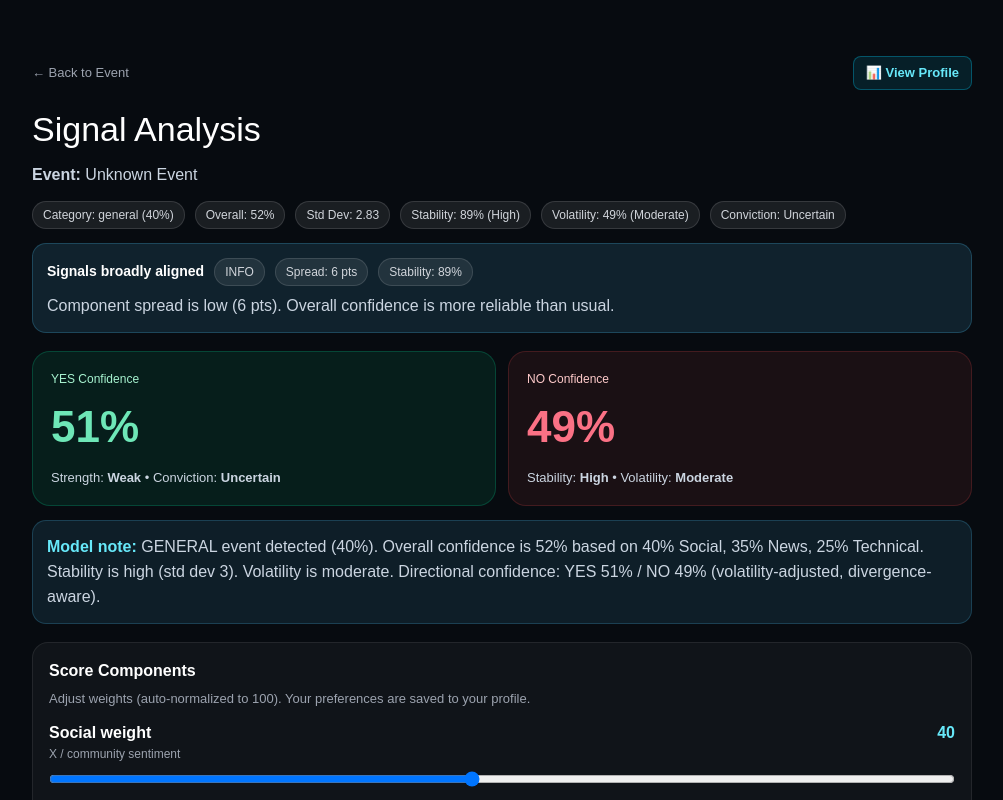
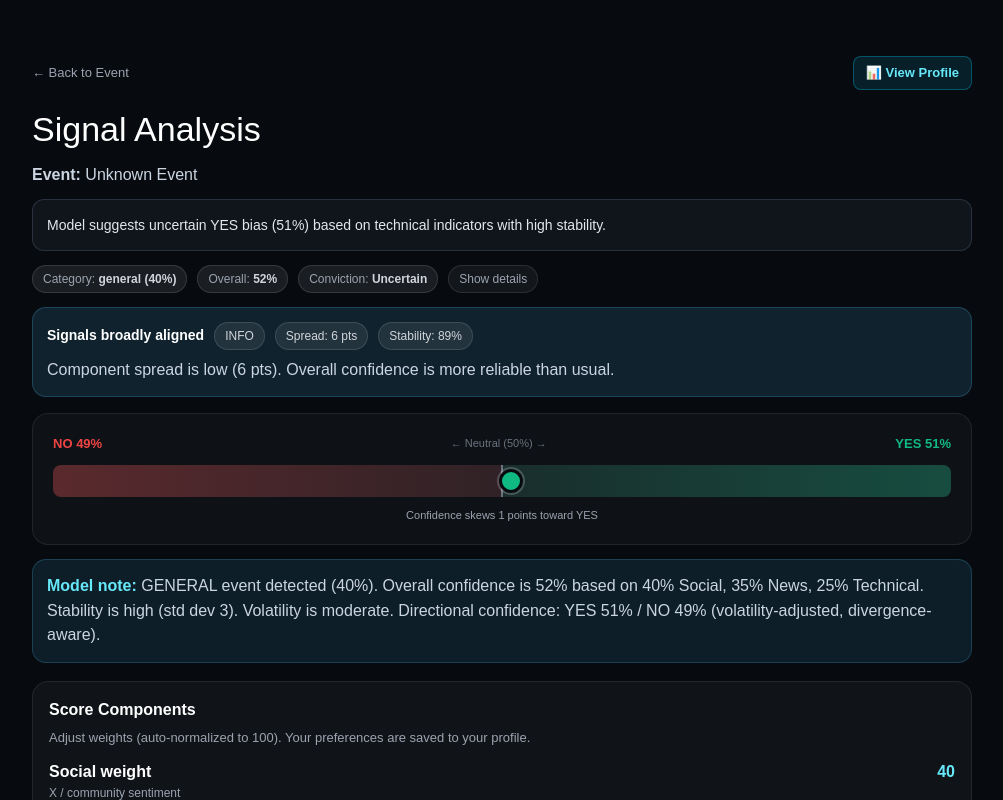
Before and after one commit to anujagadde18/tradedna, a Next.js app: page /scores in a window 1280 px wide. Shown: the top 800 px of the page, without its empty margins (138-1141 px from the left). Built offline with nearby package versions, Linux system fonts and the light colour scheme.

Commit message:
Update page.tsx

```diff
--- a/app/scores/page.tsx
+++ b/app/scores/page.tsx
@@ -1,5 +1,6 @@
 // app/scores/page-with-data.tsx
 "use client";
+
 import { Suspense, useMemo, useState, useEffect } from "react";
 import { useSearchParams, useRouter } from "next/navigation";
 import { analyzeEventWithData } from "@/lib/engine/analyzeEventWithData";
@@ -9,6 +10,7 @@ import { saveAnalysis } from "@/lib/profile/userProfile";
 import { getCachedNewsData, type NewsData } from "@/lib/data/newsData";
 import { getCachedSocialData, type SocialData } from "@/lib/data/socialData";
 import { EvidenceCards } from "@/components/evidence/EvidenceCards";
+import { PlainEnglishSummary, ConfidenceMeter, SimplifiedMetrics } from "@/components/ui/EnhancedUI";
 
 function ScoresContent() {
   const searchParams = useSearchParams();
@@ -111,9 +113,17 @@ function ScoresContent() {
           <b>Event:</b> {analysis.event}
         </div>
 
+        {/* Plain English Summary */}
+        <PlainEnglishSummary analysis={analysis} />
+
+        {/* Simplified Metrics */}
+        <SimplifiedMetrics analysis={analysis} />
+
+        <DivergenceBanner warnings={analysis.warnings} />
+
         {/* Real Data Status Banner */}
         {!isLoadingData && (analysis.dataIntegration.news.realDataUsed || analysis.dataIntegration.social.realDataUsed) && (
-          <div style={{ marginTop: 12, padding: 12, borderRadius: 10, background: "rgba(16,185,129,0.1)", border: "1px solid rgba(16,185,129,0.3)" }}>
+          <div style={{ marginTop: 14, padding: 12, borderRadius: 10, background: "rgba(16,185,129,0.1)", border: "1px solid rgba(16,185,129,0.3)" }}>
             <div style={{ fontSize: 13, color: "#10b981", fontWeight: 600 }}>
               ✅ Real Data Integrated:{" "}
               {analysis.dataIntegration.news.realDataUsed && `${analysis.dataIntegration.news.articleCount} news articles`}
@@ -123,53 +133,8 @@ function ScoresContent() {
           </div>
         )}
 
-        <SummaryStats a={analysis} />
-
-        <DivergenceBanner warnings={analysis.warnings} />
-
-        {/* Directional cards */}
-        <div
-          style={{
-            marginTop: 18,
-            display: "grid",
-            gridTemplateColumns: "repeat(auto-fit, minmax(260px, 1fr))",
-            gap: 12,
-          }}
-        >
-          <div
-            style={{
-              padding: 18,
-              borderRadius: 18,
-              background: "rgba(0, 255, 170, 0.08)",
-              border: "1px solid rgba(0, 255, 170, 0.18)",
-            }}
-          >
-            <div style={{ fontSize: 12, color: "#a7f3d0" }}>YES Confidence</div>
-            <div style={{ fontSize: 44, fontWeight: 900, marginTop: 6, color: "#6ee7b7" }}>
-              {analysis.directional.yes}%
-            </div>
-            <div style={{ marginTop: 8, color: "#cbd5e1", fontSize: 13 }}>
-              Strength: <b>{analysis.directional.strengthLabel}</b> • Conviction: <b>{analysis.directional.convictionTier}</b>
-            </div>
-          </div>
-
-          <div
-            style={{
-              padding: 18,
-              borderRadius: 18,
-              background: "rgba(255, 80, 80, 0.08)",
-              border: "1px solid rgba(255, 80, 80, 0.18)",
-            }}
-          >
-            <div style={{ fontSize: 12, color: "#fecaca" }}>NO Confidence</div>
-            <div style={{ fontSize: 44, fontWeight: 900, marginTop: 6, color: "#fb7185" }}>
-              {analysis.directional.no}%
-            </div>
-            <div style={{ marginTop: 8, color: "#cbd5e1", fontSize: 13 }}>
-              Stability: <b>{analysis.directional.stabilityLabel}</b> • Volatility: <b>{analysis.directional.volatilityLabel}</b>
-            </div>
-          </div>
-        </div>
+        {/* Confidence Meter */}
+        <ConfidenceMeter yesPercent={analysis.directional.yes} noPercent={analysis.directional.no} />
 
         {/* Engine explanation */}
         <div
```
